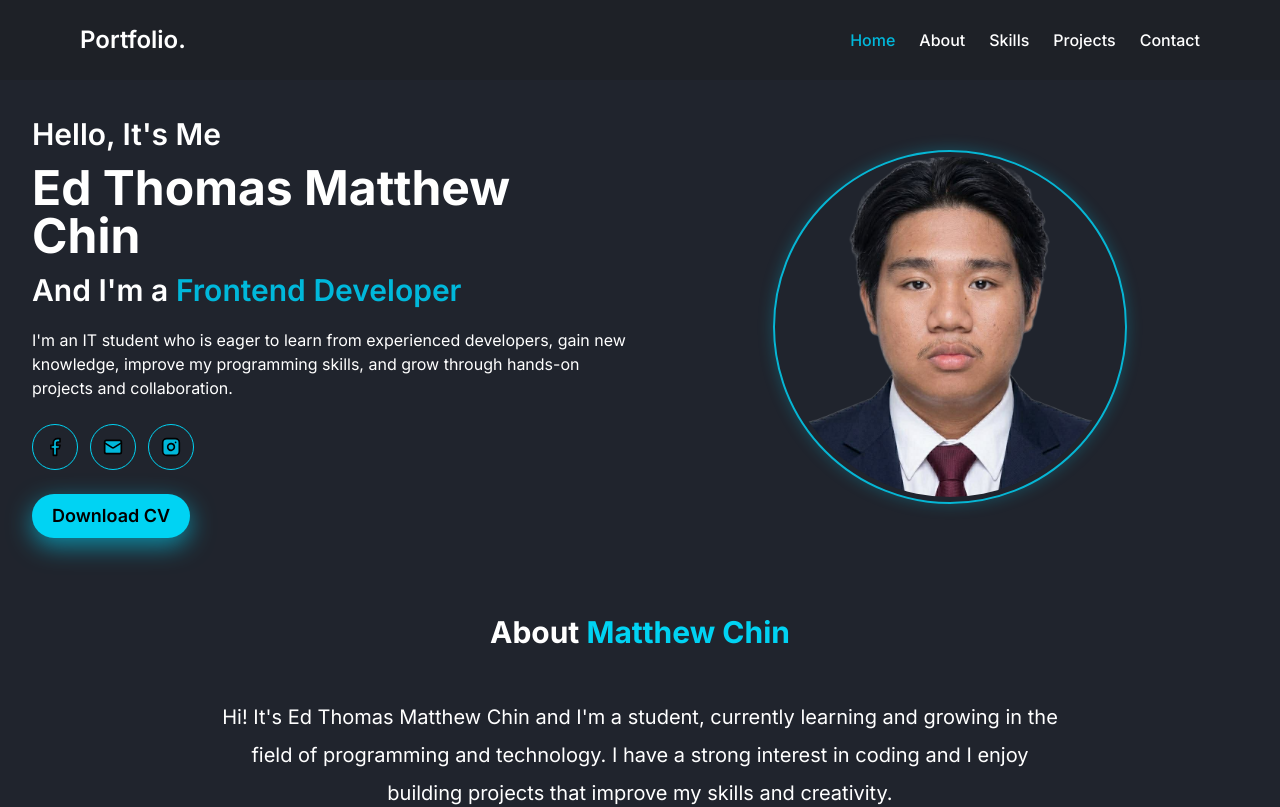
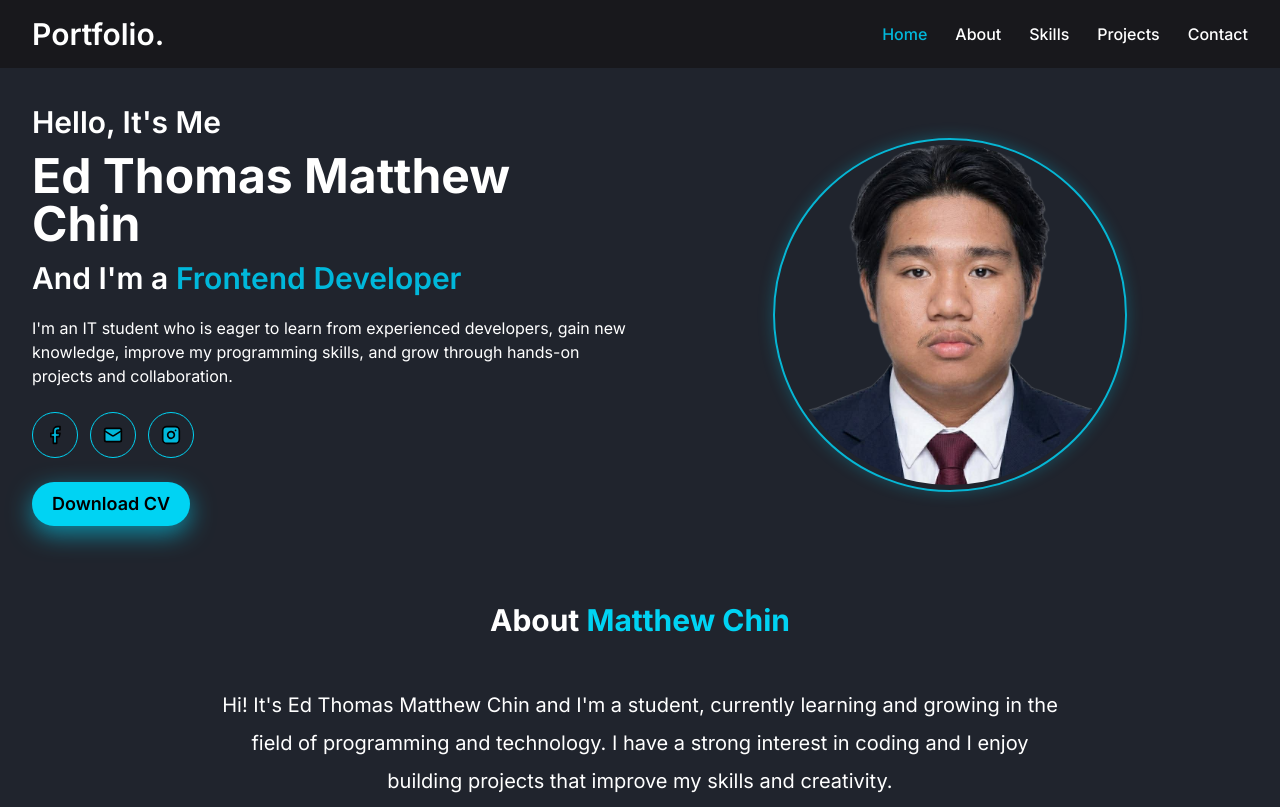
Before and after one commit to matthew17n/Portfolio, a React (Vite) app: page /#home in a window 1280 px wide. Shown: the top 807 px of the page. Built offline with nearby package versions, Linux system fonts and the light colour scheme.

Commit message:
Refactor Navbar component structure and styles

```diff
--- a/src/components/Navbar.jsx
+++ b/src/components/Navbar.jsx
@@ -1,22 +1,33 @@
+
 import { navLinks } from "../lib/data";
 
 export function Navbar({ activeId }) {
+    return (
+        <header className="sticky top-0 z-50 w-full bg-zinc-900/90 backdrop-blur-md">
+            <div className="mx-auto flex w-full max-w-7xl flex-col items-center justify-between gap-4 px-4 py-4 sm:px-6 md:flex-row md:gap-6 lg:px-8">
+                <a
+                    href="#home"
+                    className="shrink-0 text-2xl font-semibold text-white sm:text-3xl"
+                >
+                    Portfolio.
+                </a>
 
-    return (
-        <div className="sticky top-0 z-50 flex flex-row justify-between py-6 items-center px-20 bg-zinc-900/25">
-            <h3 className="text-white font-semibold text-2xl">Portfolio.</h3>
-            <nav className="flex flex-row gap-6 inter-medium text-[1em]">
-                {navLinks.map((link) => (
-                    <li key={link.href} className="list-none">
+                <nav className="flex w-full flex-wrap items-center justify-center gap-x-5 gap-y-3 inter-medium text-sm sm:gap-x-7 sm:text-base md:w-auto md:justify-end">
+                    {navLinks.map((link) => (
                         <a
+                            key={link.href}
                             href={`#${link.href}`}
-                            className={`${activeId === link.href ? "text-cyan-500" : "text-white"}`}
+                            className={`whitespace-nowrap transition-colors duration-300 hover:text-cyan-400 ${
+                                activeId === link.href
+                                    ? "text-cyan-500"
+                                    : "text-white"
+                            }`}
                         >
                             {link.name}
                         </a>
-                    </li>
-                ))}
-            </nav>
-        </div>
+                    ))}
+                </nav>
+            </div>
+        </header>
     );
 }
```
